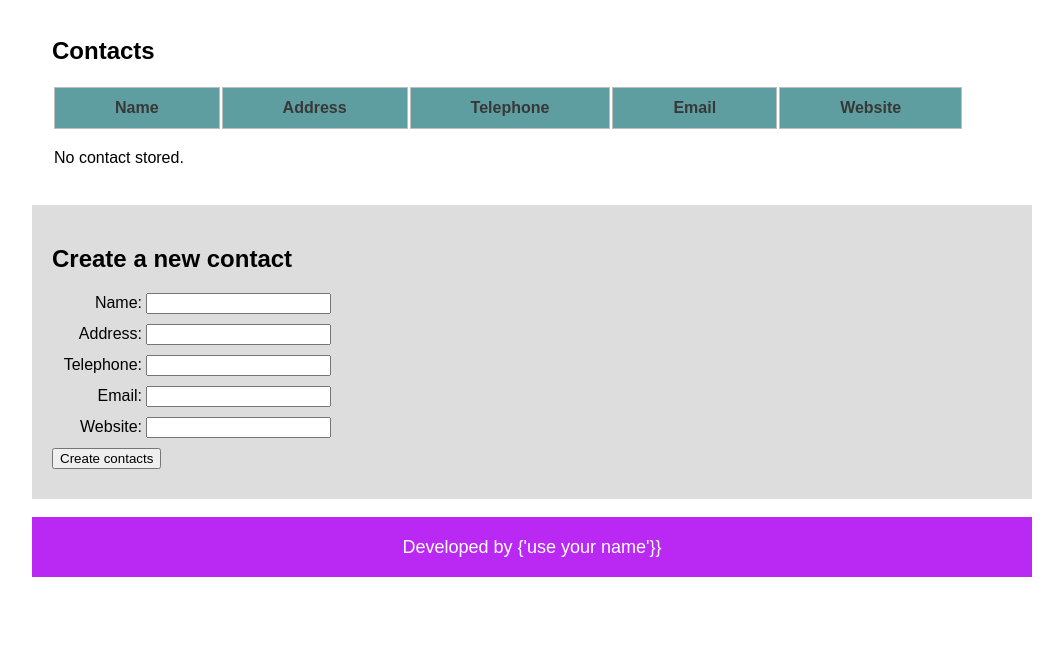
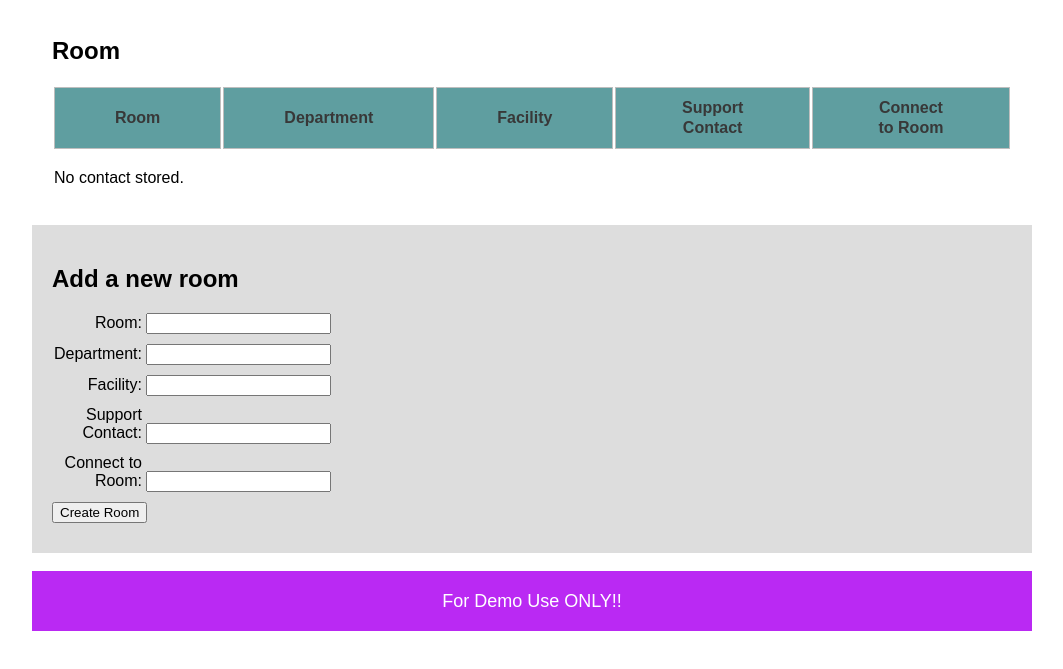
Before and after one commit to ckeilberg57/epdirectory2, a plain HTML site: page index.html in a window 1280 px wide. Shown: the part 103-772 px from the top of the page, without its empty margins (108-1171 px from the left). Drawn offline with Linux system fonts and the light colour scheme.

Commit message:
Update index.html

```diff
--- a/index.html
+++ b/index.html
@@ -5,7 +5,7 @@
     <meta name="viewport" content="width=device-width, initial-scale=1.0">
     <meta http-equiv="X-UA-Compatible" content="ie=edge">
     <link rel="stylesheet" href="./styles/style.css">
-    <title>Address Book</title>
+    <title>Endpoint Directory</title>
 </head>
 <body>
     <header>
@@ -13,15 +13,15 @@
     </header>
     <main>
         <section id="contact-display">
-            <h2 class="contacts">Contacts</h2>
+            <h2 class="contacts">Room</h2>
             <table>
                 <tr id="head">
                     <thead>
-                        <th>Name</th>
-                        <th>Address</th>
-                        <th>Telephone</th>
-                        <th>Email</th>
-                        <th>Website</th>
+                        <th>Room</th>
+                        <th>Department</th>
+                        <th>Facility</th>
+                        <th>Support Contact</th>
+                        <th>Connect to Room</th>
                     </thead>
                 </tr>
                 <tbody id="data">
@@ -30,36 +30,36 @@
             </table>
         </section>
         <section id="new-contact">
-            <h2>Create a new contact</h2>
+            <h2>Add a new room</h2>
             <form>
                 <div>
-                    <label for="name">Name:</label>
+                    <label for="name">Room:</label>
                     <input id="name" type="text"  maxlength="15" required>
                 </div>
                 <div>
-                    <label for="add">Address:</label>
+                    <label for="add">Department:</label>
                     <input id="add" type="text" maxlength="30" required>
                 </div>
                 <div>
-                    <label for="tel">Telephone:</label>
+                    <label for="tel">Facility:</label>
                     <input id="tel" type="tel" maxlength="15" required>
                 </div>
                 <div>
-                    <label for="email">Email:</label>
+                    <label for="email">Support Contact:</label>
                     <input id="email" type="email" maxlength="30" required>
                 </div>
                 <div>
-                    <label for="url">Website:</label>
+                    <label for="url">Connect to Room:</label>
                     <input id="url" type="url" maxlength="20">
                 </div>
                 <div>
-                    <button>Create contacts</button>
+                    <button>Create Room</button>
                 </div>
             </form>
         </section>
     </main>
     <footer>
-        <p>Developed by {'use your name'}}</p>
+        <p>For Demo Use ONLY!!</p>
     </footer>
     <script src="./scripts/phonebook.js"></script>
 </body>
```
